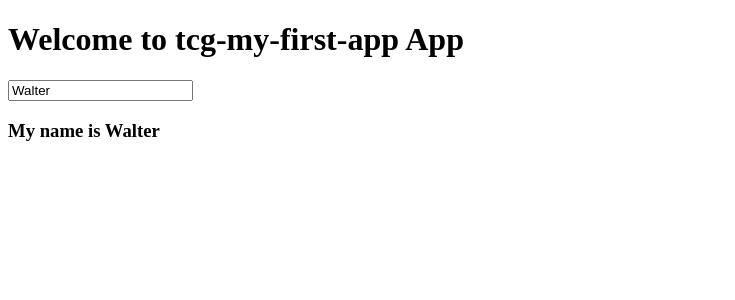
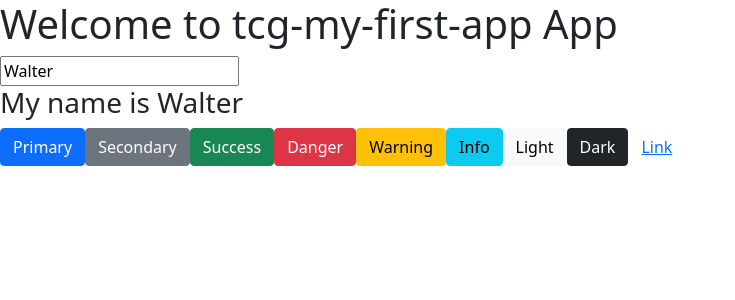
Before and after one commit to walterswoodward/tcg-my-first-app, an Angular app: page / in a window 1280 px wide. Shown: the top 300 px of the page, without its empty margins (0-735 px from the left). Built offline with nearby package versions, Linux system fonts and the light colour scheme.

Commit message:
Adds bootstrap 5 as dependency and renders some button components to the screen

```diff
--- a/angular.json
+++ b/angular.json
@@ -23,6 +23,7 @@
               "src/assets"
             ],
             "styles": [
+              "node_modules/bootstrap/dist/css/bootstrap.min.css",
               "src/styles.css"
             ],
             "scripts": []
--- a/package.json
+++ b/package.json
@@ -18,6 +18,7 @@
     "@angular/platform-browser": "~12.0.1",
     "@angular/platform-browser-dynamic": "~12.0.1",
     "@angular/router": "~12.0.1",
+    "bootstrap": "^5.0.1",
     "rxjs": "~6.6.0",
     "tslib": "^2.1.0",
     "zone.js": "~0.11.4"
--- a/src/app/app.component.html
+++ b/src/app/app.component.html
@@ -3,3 +3,14 @@
 <!-- Two way binding example: -->
 <input type="text" [(ngModel)]="author">
 <h3>My name is {{ author }}</h3>
+
+<button type="button" class="btn btn-primary">Primary</button>
+<button type="button" class="btn btn-secondary">Secondary</button>
+<button type="button" class="btn btn-success">Success</button>
+<button type="button" class="btn btn-danger">Danger</button>
+<button type="button" class="btn btn-warning">Warning</button>
+<button type="button" class="btn btn-info">Info</button>
+<button type="button" class="btn btn-light">Light</button>
+<button type="button" class="btn btn-dark">Dark</button>
+
+<button type="button" class="btn btn-link">Link</button>
```
Also changed, not shown: 1 other file (tests, documents, lock files or other folders).
